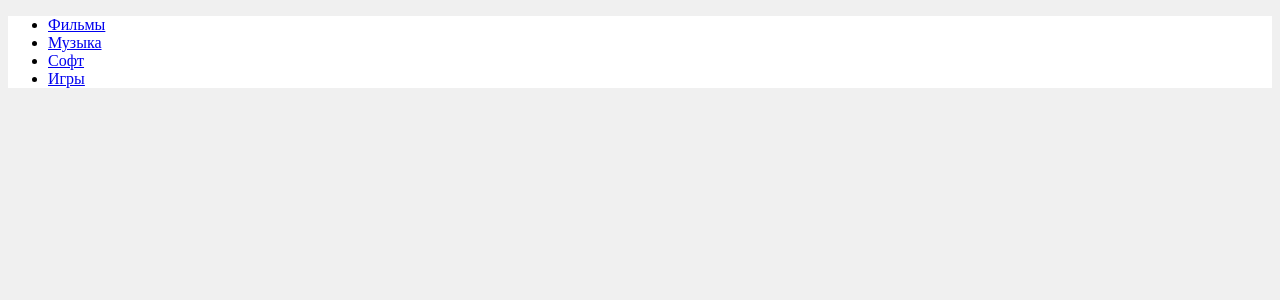
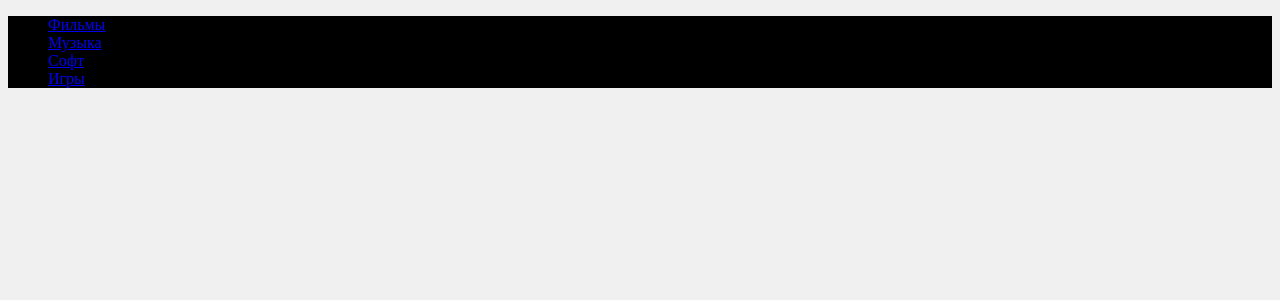
Before and after one commit to Sich01pm/Sich01pm.github.io, a PHP site: page /HTML/Lab4/lab4_2.html in a window 1280 px wide. Shown: the top 300 px of the page. Run offline with PHP 8.4, Linux system fonts and the light colour scheme.

Commit message:
Update style_2.css

```diff
--- a/HTML/Lab4/style_2.css
+++ b/HTML/Lab4/style_2.css
@@ -2,7 +2,7 @@
     background: #f0f0f0;
 }
 body{
-  background: rgb(255, 255, 255);
+  background: black;
 }
 
 ul{
@@ -27,6 +27,7 @@
   display: block;
 }
 
+}
 
 .menu {
     width: 200px;
@@ -38,3 +39,7 @@
 .menu li ul{
   list-style-image: url(point.gif);
 }
+
+.menu li ul{
+  list-style-image: url(point.gif);
+}
```
